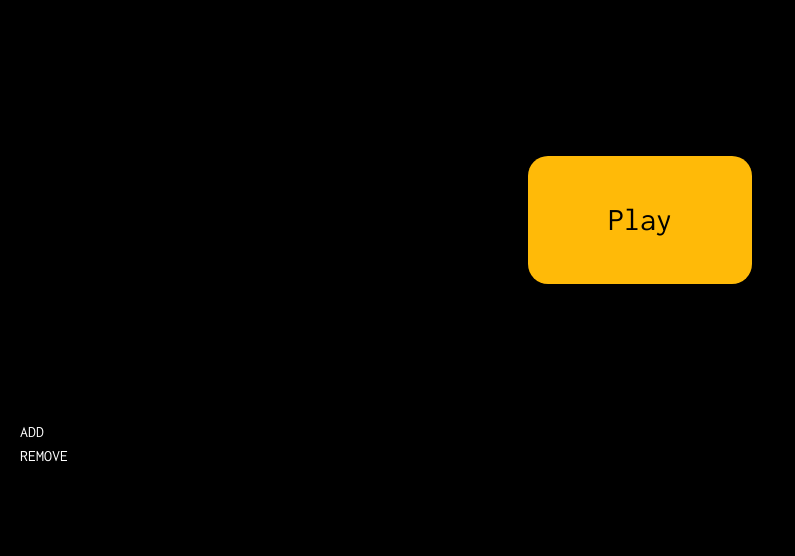
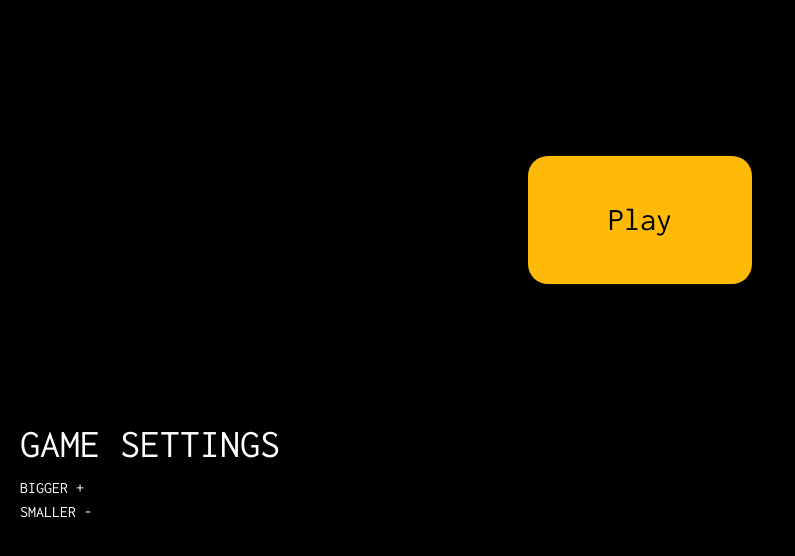
Before and after one commit to yanndelaqueze/sirteT, a React (Create React App) app: page / in a window 1280 px wide. Shown: the top 556 px of the page, without its empty margins (0-795 px from the left). Built offline with nearby package versions, Linux system fonts and the light colour scheme.

Commit message:
board size

```diff
--- a/src/components/Game/Game.jsx
+++ b/src/components/Game/Game.jsx
@@ -10,12 +10,16 @@ export function Game() {
   const [rows, setRows] = useState(20);
   const [columns, setColumns] = useState(10);
 
-  function increaseRows() {
-    setRows((prevRows) => prevRows + 2);
-    setColumns((prevColumns) => prevColumns + 1);
+  function increaseBoard() {
+    if (rows >= 50) {
+      return;
+    } else {
+      setRows((prevRows) => prevRows + 2);
+      setColumns((prevColumns) => prevColumns + 1);
+    }
   }
 
-  function decreaseRows() {
+  function decreaseBoard() {
     if (rows <= 14) {
       return;
     } else {
@@ -35,10 +39,7 @@ export function Game() {
       {gameOver ? (
         <>
           <Menu onClick={start} />
-          <Settings
-            onClickAddRows={increaseRows}
-            onClickRemoveRows={decreaseRows}
-          />
+          <Settings onClickAdd={increaseBoard} onClickRemove={decreaseBoard} />
         </>
       ) : (
         <Sirtet rows={rows} columns={columns} setGameOver={setGameOver} />
--- a/src/components/Settings/Settings.jsx
+++ b/src/components/Settings/Settings.jsx
@@ -1,13 +1,14 @@
 import s from "./style.module.css";
 
-export function Settings({ onClickAddRows, onClickRemoveRows }) {
+export function Settings({ onClickAdd, onClickRemove }) {
   return (
     <div>
-      <div className={s.add} onClick={onClickAddRows}>
-        ADD
+      <h1>GAME SETTINGS</h1>
+      <div className={s.add} onClick={onClickAdd}>
+        BIGGER +
       </div>
-      <div className={s.remove} onClick={onClickRemoveRows}>
-        REMOVE
+      <div className={s.remove} onClick={onClickRemove}>
+        SMALLER -
       </div>
     </div>
   );
```
